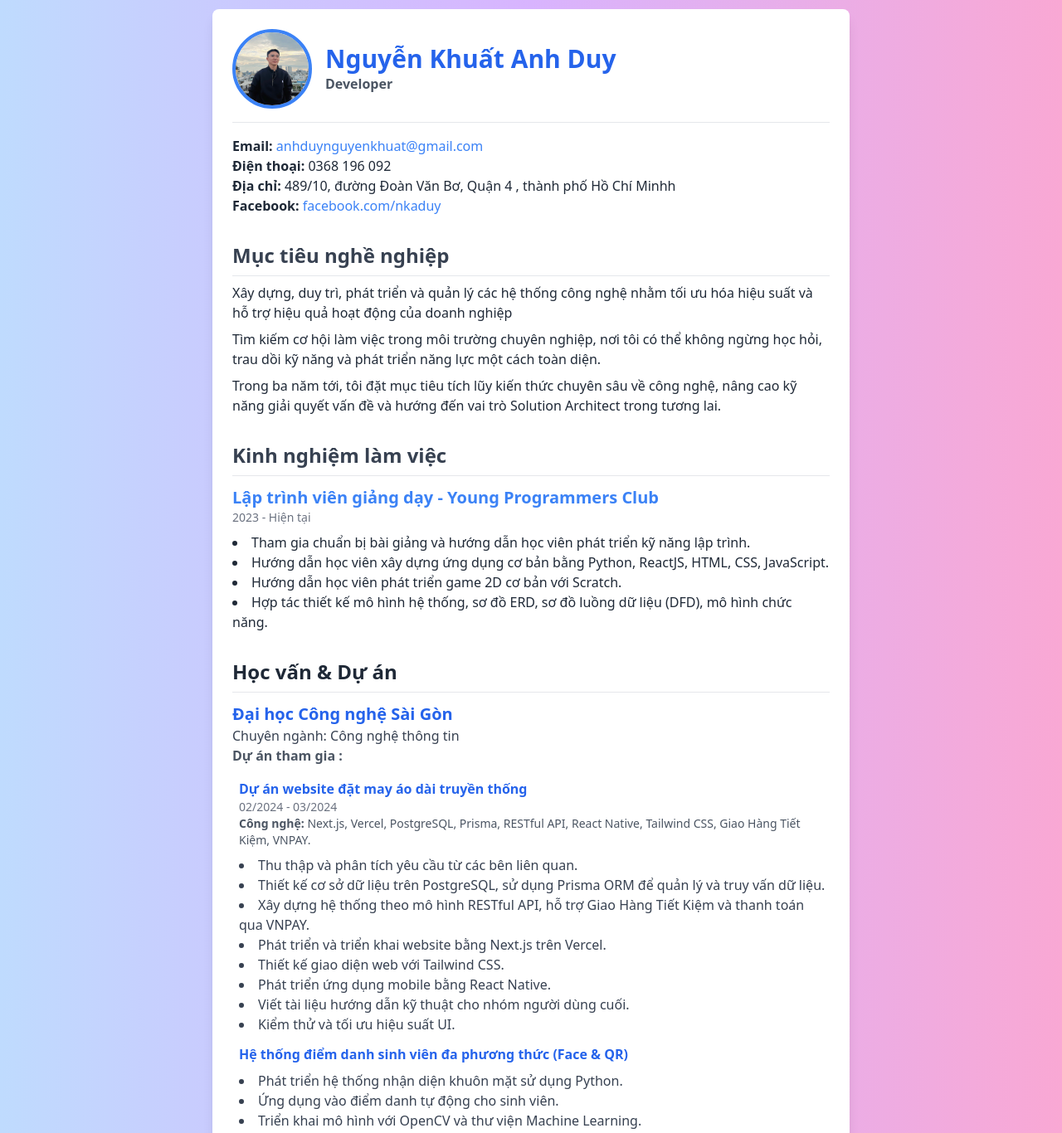
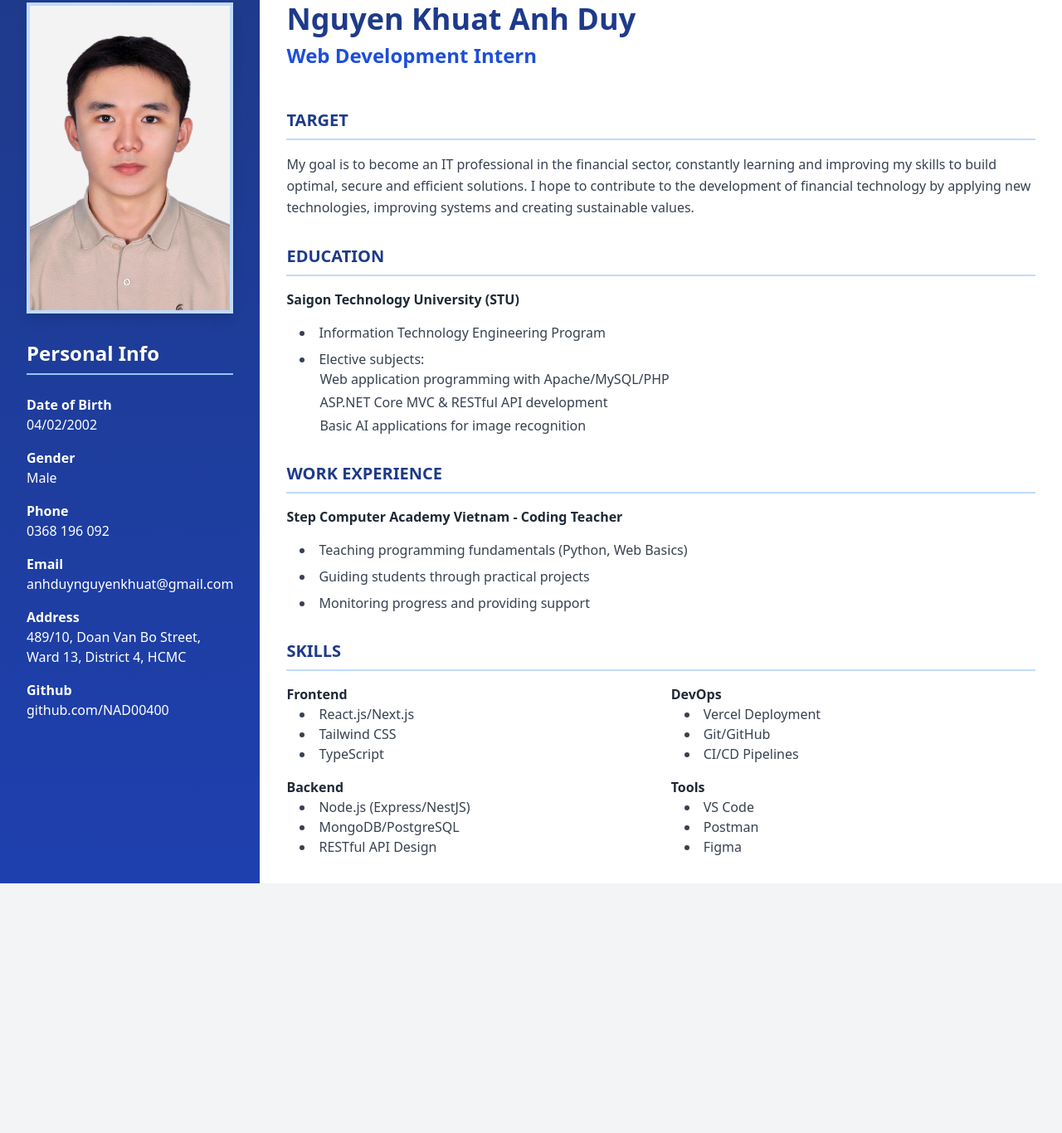
Before and after one commit to NAD00400/My-profile, a plain HTML site: page index.html in a window 1280 px wide. Shown: the part 29-1395 px from the top of the page at 83% size. After the commit the page ends 1094 px from the top, so only its background shows below. Drawn offline with nearby package versions, Linux system fonts and the light colour scheme.

Commit message:
update 5/2025

```diff
--- a/index.html
+++ b/index.html
@@ -1,151 +1,143 @@
 <!DOCTYPE html>
-<html lang="vi">
+<html lang="en">
 <head>
     <meta charset="UTF-8">
     <meta name="viewport" content="width=device-width, initial-scale=1.0">
-    <title>CV Nguyễn Khuất Anh Duy</title>
+    <title>Nguyen Khuat Anh Duy - CV</title>
     <script src="https://cdn.tailwindcss.com"></script>
-    <script src="https://unpkg.com/alpinejs@3.x.x/dist/cdn.min.js" defer></script>
-    <style>
-        @keyframes gradientBG {
-            0% { background-position: 0% 50%; }
-            50% { background-position: 100% 50%; }
-            100% { background-position: 0% 50%; }
-        }
-    </style>
 </head>
-<body class="bg-gradient-to-r from-blue-200 via-purple-300 to-pink-300 bg-size-200 bg-pos-0 animate-[gradientBG_6s_infinite_alternate] text-gray-800">
-    <div class="max-w-3xl mx-auto my-10 bg-white shadow-lg rounded-lg overflow-hidden p-6">
-        <!-- Phần đầu -->
-        <div class="flex items-center gap-4 border-b pb-4">
-            <img src="./public/z6344591517584_3b091144c020a8fc5af90298ab418c4d.jpg" alt="Avatar" class="w-24 h-24 rounded-full border-4 border-blue-500">
+<body class="bg-gray-100">
+    <div class="min-h-screen md:flex">
+        <!-- Left Column - Personal Info -->
+        <div class="md:w-1/4 bg-gradient-to-b from-blue-900 to-blue-800 p-8 text-white">
+            <div class="text-center mb-8">
+                <!-- Replace 'avatar.jpg' with actual image path -->
+                <img src="./public/avatar.jpg" alt="Profile Photo"
+                     class="w-full mx-auto border-4 border-blue-200 shadow-lg">
+            </div>
+
+            <h2 class="text-2xl font-bold mb-6 border-b-2 border-blue-300 pb-2">Personal Info</h2>
+
+            <div class="space-y-4">
                 <div>
-                <h1 class="text-3xl font-bold text-blue-600">Nguyễn Khuất Anh Duy</h1>
-                <h22 class=" font-semibold text-gray-600">Developer</h22>
+                    <p class="font-semibold">Date of Birth</p>
+                    <p>04/02/2002</p>
+                </div>
+                <div>
+                    <p class="font-semibold">Gender</p>
+                    <p>Male</p>
+                </div>
+                <div>
+                    <p class="font-semibold">Phone</p>
+                    <p>0368 196 092</p>
+                </div>
+                <div>
+                    <p class="font-semibold">Email</p>
+                    <a href="mailto:anhduynguyenkhuat@gmail.com"
+                       class="hover:text-blue-200 transition-colors">anhduynguyenkhuat@gmail.com</a>
+                </div>
+                <div>
+                    <p class="font-semibold">Address</p>
+                    <p>489/10, Doan Van Bo Street,<br>Ward 13, District 4, HCMC</p>
+                </div>
+                <div>
+                    <p class="font-semibold">Github</p>
+                    <a href="https://github.com/NAD00400"
+                       class="hover:text-blue-200 transition-colors">github.com/NAD00400</a>
+                </div>
             </div>
         </div>
 
-        <!-- Thông tin liên hệ -->
-        <div class="py-4">
-            <p><strong>Email:</strong> <span class="text-blue-500">anhduynguyenkhuat@gmail.com</span></p>
-            <p><strong>Điện thoại:</strong> 0368 196 092</p>
-            <p><strong>Địa chỉ:</strong> 489/10, đường Đoàn Văn Bơ, Quận 4 , thành phố Hồ Chí Minhh</p>
-            <p><strong>Facebook:</strong> <a href="https://facebook.com/nkaduy" class="text-blue-500">facebook.com/nkaduy</a></p>
-        </div>
-        <!-- Mục tiêu nghề nghiệp -->
-        <div class="py-4">
-            <h2 class="text-2xl font-semibold text-gray-700 border-b pb-2">Mục tiêu nghề nghiệp</h2>
-            <p class="mt-2">Xây dựng, duy trì, phát triển và quản lý các hệ thống công nghệ nhằm tối ưu hóa hiệu suất và hỗ trợ hiệu quả hoạt động của doanh nghiệp</p>
-            <p class="mt-2">Tìm kiếm cơ hội làm việc trong môi trường chuyên nghiệp, nơi tôi có thể không ngừng học hỏi, trau dồi kỹ năng và phát triển năng lực một cách toàn diện.</p>
-            <p class="mt-2">Trong ba năm tới, tôi đặt mục tiêu tích lũy kiến thức chuyên sâu về công nghệ, nâng cao kỹ năng giải quyết vấn đề và hướng đến vai trò Solution Architect trong tương lai.</p>
+        <!-- Right Column - Content -->
+        <div class="md:w-4/5 bg-white p-8">
+            <!-- Header -->
+            <div class="mb-12">
+                <h1 class="text-4xl font-bold text-blue-900 mb-2">Nguyen Khuat Anh Duy</h1>
+                <h2 class="text-2xl text-blue-700 font-semibold">Web Development Intern</h2>
             </div>
 
-        <!-- Kinh nghiệm làm việc -->
-        <div class="py-4">
-            <h2 class="text-2xl font-semibold text-gray-700 border-b pb-2">Kinh nghiệm làm việc</h2>
-            <div class="mt-3">
-                <h3 class="text-xl font-semibold text-blue-500">Lập trình viên giảng dạy - Young Programmers Club</h3>
-                <p class="text-sm text-gray-500">2023 - Hiện tại</p>
-                <ul class="list-disc list-inside mt-2">
-                    <li>Tham gia chuẩn bị bài giảng và hướng dẫn học viên phát triển kỹ năng lập trình.</li>
-                    <li>Hướng dẫn học viên xây dựng ứng dụng cơ bản bằng Python, ReactJS, HTML, CSS, JavaScript.</li>
-                    <li>Hướng dẫn học viên phát triển game 2D cơ bản với Scratch.</li>
-                    <li>Hợp tác thiết kế mô hình hệ thống, sơ đồ ERD, sơ đồ luồng dữ liệu (DFD), mô hình chức năng.</li>
+            <!-- Sections -->
+            <section class="mb-8">
+                <h3 class="text-xl font-bold text-blue-900 mb-4 border-b-2 border-blue-200 pb-2">TARGET</h3>
+                <p class="text-gray-700 leading-relaxed">
+                    My goal is to become an IT professional in the financial sector, constantly learning and improving my skills to build optimal, secure and efficient solutions. I hope to contribute to the development of financial technology by applying new technologies, improving systems and creating sustainable values.
+                </p>
+            </section>
+
+            <section class="mb-8">
+                <h3 class="text-xl font-bold text-blue-900 mb-4 border-b-2 border-blue-200 pb-2">EDUCATION</h3>
+                <div class="space-y-4">
+                    <h4 class="font-semibold text-gray-800">Saigon Technology University (STU)</h4>
+                    <ul class="list-disc list-inside space-y-2 ml-4 text-gray-700">
+                        <li>Information Technology Engineering Program</li>
+                        <li>Elective subjects:
+                            <ul class="list-circle list-inside space-y-1 ml-6">
+                                <li>Web application programming with Apache/MySQL/PHP</li>
+                                <li>ASP.NET Core MVC & RESTful API development</li>
+                                <li>Basic AI applications for image recognition</li>
+                            </ul>
+                        </li>
+                    </ul>
+                </div>
+            </section>
+
+            <section class="mb-8">
+                <h3 class="text-xl font-bold text-blue-900 mb-4 border-b-2 border-blue-200 pb-2">WORK EXPERIENCE</h3>
+                <div class="space-y-4">
+                    <h4 class="font-semibold text-gray-800">Step Computer Academy Vietnam - Coding Teacher</h4>
+                    <ul class="list-disc list-inside space-y-2 ml-4 text-gray-700">
+                        <li>Teaching programming fundamentals (Python, Web Basics)</li>
+                        <li>Guiding students through practical projects</li>
+                        <li>Monitoring progress and providing support</li>
+                    </ul>
+                </div>
+            </section>
+
+            <section>
+                <h3 class="text-xl font-bold text-blue-900 mb-4 border-b-2 border-blue-200 pb-2">SKILLS</h3>
+                <div class="grid grid-cols-2 gap-6">
+                    <div class="space-y-4">
+                        <div>
+                            <h4 class="font-semibold text-gray-800">Frontend</h4>
+                            <ul class="list-disc list-inside ml-4 text-gray-700">
+                                <li>React.js/Next.js</li>
+                                <li>Tailwind CSS</li>
+                                <li>TypeScript</li>
+                            </ul>
+                        </div>
+
+                        <div>
+                            <h4 class="font-semibold text-gray-800">Backend</h4>
+                            <ul class="list-disc list-inside ml-4 text-gray-700">
+                                <li>Node.js (Express/NestJS)</li>
+                                <li>MongoDB/PostgreSQL</li>
+                                <li>RESTful API Design</li>
                             </ul>
                         </div>
                     </div>
 
-       <!-- Học vấn & Dự án -->
-        <div class="py-4">
-            <h2 class="text-2xl font-semibold text-gray-800 border-b pb-2">Học vấn & Dự án</h2>
-
-            <div class="mt-3">
-                <h3 class="text-xl font-semibold text-blue-600">Đại học Công nghệ Sài Gòn</h3>
-                <p class="text-gray-700">Chuyên ngành: Công nghệ thông tin</p>
-                <h4 class=" font-semibold text-gray-600">Dự án tham gia :</h4>
-            </div>
-            <div class="mt-4">
-                <div class="ml-2">
-                    <div class="mt-3">
-                        <h4 class="font-semibold text-blue-600">Dự án website đặt may áo dài truyền thống</h4>
-                        <p class="text-sm text-gray-500">02/2024 - 03/2024</p>
-                        <p class="text-sm text-gray-600"><strong>Công nghệ:</strong> Next.js, Vercel, PostgreSQL, Prisma, RESTful API, React Native, Tailwind CSS, Giao Hàng Tiết Kiệm, VNPAY.</p>
-                        <ul class="list-disc list-inside text-gray-700 mt-2">
-                            <li>Thu thập và phân tích yêu cầu từ các bên liên quan.</li>
-                            <li>Thiết kế cơ sở dữ liệu trên PostgreSQL, sử dụng Prisma ORM để quản lý và truy vấn dữ liệu.</li>
-                            <li>Xây dựng hệ thống theo mô hình RESTful API, hỗ trợ Giao Hàng Tiết Kiệm và thanh toán qua VNPAY.</li>
-                            <li>Phát triển và triển khai website bằng Next.js trên Vercel.</li>
-                            <li>Thiết kế giao diện web với Tailwind CSS.</li>
-                            <li>Phát triển ứng dụng mobile bằng React Native.</li>
-                            <li>Viết tài liệu hướng dẫn kỹ thuật cho nhóm người dùng cuối.</li>
-                            <li>Kiểm thử và tối ưu hiệu suất UI.</li>
+                    <div class="space-y-4">
+                        <div>
+                            <h4 class="font-semibold text-gray-800">DevOps</h4>
+                            <ul class="list-disc list-inside ml-4 text-gray-700">
+                                <li>Vercel Deployment</li>
+                                <li>Git/GitHub</li>
+                                <li>CI/CD Pipelines</li>
                             </ul>
                         </div>
-                    <div class="mt-3">
-                        <h4 class="font-semibold text-blue-600">Hệ thống điểm danh sinh viên đa phương thức (Face & QR)</h4>
-                        <ul class="list-disc list-inside text-gray-700 mt-2">
-                            <li>Phát triển hệ thống nhận diện khuôn mặt sử dụng Python.</li>
-                            <li>Ứng dụng vào điểm danh tự động cho sinh viên.</li>
-                            <li>Triển khai mô hình với OpenCV và thư viện Machine Learning.</li>
-                        </ul>
-                    </div>
-                    <div class="mt-3">
-                        <h4 class="font-semibold text-blue-600">Website cung cấp khóa học trực tuyến</h4>
-                        <p class="text-sm text-gray-500">08/2024 - 09/2024</p>
-                        <ul class="list-disc list-inside text-gray-700 mt-2">
-                            <li>Phân tích và thiết kế hệ thống quản lý thông tin.</li>
-                            <li>Phối hợp với nhóm thiết kế và backend để tích hợp tính năng website.</li>
-                        </ul>
-                    </div>
-                    <div class="mt-3">
-                        <h4 class="font-semibold text-blue-600">Phân tích thiết kế website quản lý bán hàng hải sản</h4>
-                        <p class="text-sm text-gray-500">08/2024 - 09/2024</p>
-                        <ul class="list-disc list-inside text-gray-700 mt-2">
-                            <li>Thu thập và phân tích yêu cầu từ các bên liên quan.</li>
-                            <li>Thiết kế giao diện người dùng với ReactJS và Ant Design.</li>
-                            <li>Viết tài liệu hướng dẫn kỹ thuật cho thành viên nhóm và người dùng cuối.</li>
-                            <li>Kiểm thử và tối ưu hiệu suất UI.</li>
+
+                        <div>
+                            <h4 class="font-semibold text-gray-800">Tools</h4>
+                            <ul class="list-disc list-inside ml-4 text-gray-700">
+                                <li>VS Code</li>
+                                <li>Postman</li>
+                                <li>Figma</li>
                             </ul>
                         </div>
                     </div>
                 </div>
+            </section>
         </div>
-
-        <!-- Kỹ năng -->
-        <div class="py-4" x-data="skillsData">
-            <h2 class="text-2xl font-semibold text-gray-700 border-b pb-2">Kỹ năng</h2>
-            <ul class="mt-4 space-y-3">
-                <template x-for="(skill, index) in skills" :key="index">
-                    <li x-data="{ open: false }" class="bg-blue-50 p-3 rounded-lg">
-                        <button @click="open = !open" class="flex justify-between w-full text-blue-700 font-semibold">
-                            <span x-text="skill.name"></span>
-                            <span x-show="!open">+</span>
-                            <span x-show="open">−</span>
-                        </button>
-                        <p x-show="open" class="text-gray-600 text-sm mt-2" x-transition>
-                            <span x-text="skill.description"></span>
-                        </p>
-                    </li>
-                </template>
-            </ul>
-        </div>
-        <script>
-            document.addEventListener('alpine:init', () => {
-                Alpine.data('skillsData', () => ({
-                    skills: [
-                        { name: "React", description: "Có kinh nghiệm phát triển ứng dụng Web, luôn cố gắng học hỏi và cải thiện." },
-                        { name: "JavaScript & TypeScript", description: "Kinh nghiệm làm việc với JavaScript và TypeScript, với mong muốn cải thiện và mở rộng kỹ năng." },
-                        { name: "Figma", description: "Có kỹ năng phát triển giao diện Web, hỗ trợ quá trình phát triển web giúp tối ưu thời gian phát triển phần mềm." },
-                        { name: "Node.js & Express.js", description: "Phát triển ứng dụng backend sử dụng Node.js và Express.js, luôn tìm kiếm cơ hội để nâng cao kỹ năng." },
-                        { name: "Cơ sở dữ liệu (MySQL, PostgreSQL, MongoDB)", description: "Quản lý và tối ưu hóa cơ sở dữ liệu, luôn sẵn sàng học hỏi và cải thiện." },
-                        { name: "Git & GitHub", description: "Sử dụng Git và GitHub để quản lý mã nguồn và làm việc nhóm, luôn cố gắng nâng cao hiệu quả công việc." },
-                        { name: "Docker", description: "Triển khai và quản lý ứng dụng với Docker và Kubernetes, tìm cách áp dụng các công nghệ mới vào công việc." },
-                        { name: "React Native", description: "Có kinh nghiệm phát triển ứng dụng di động đa nền tảng, luôn cố gắng học hỏi và cải thiện." },
-                        { name: "Spring & OOP", description: "Hiểu biết về Spring Framework và lập trình hướng đối tượng, không ngừng nâng cao kiến thức và kỹ năng." }
-                    ]
-                }));
-            });
-        </script>
     </div>
 </body>
 </html>
```
Also changed, not shown: public/avatar.jpg (added), public/z6344591517584_3b091144c020a8fc5af90298ab418c4d.jpg (deleted). Lines whose indentation alone changed are shown as unchanged.
